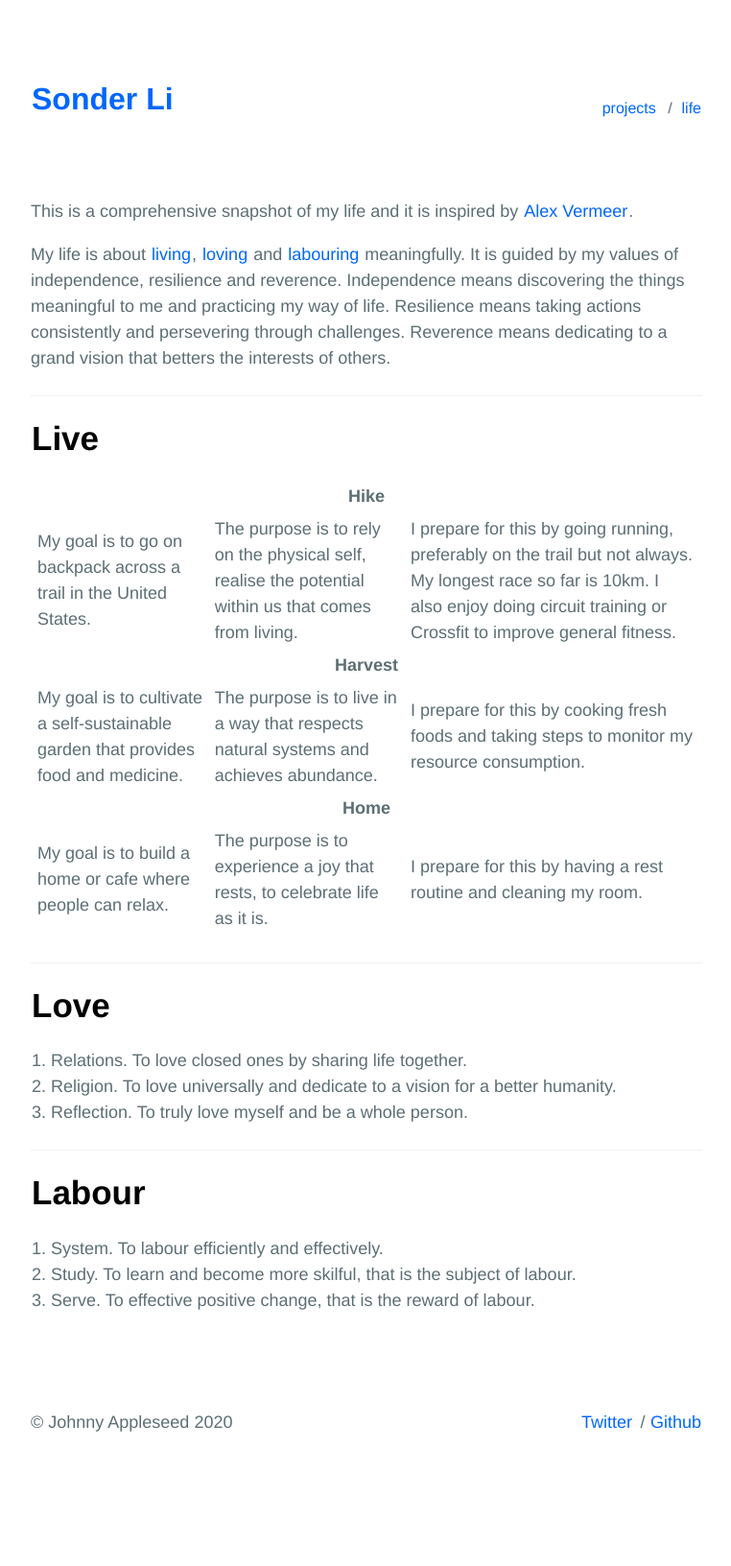
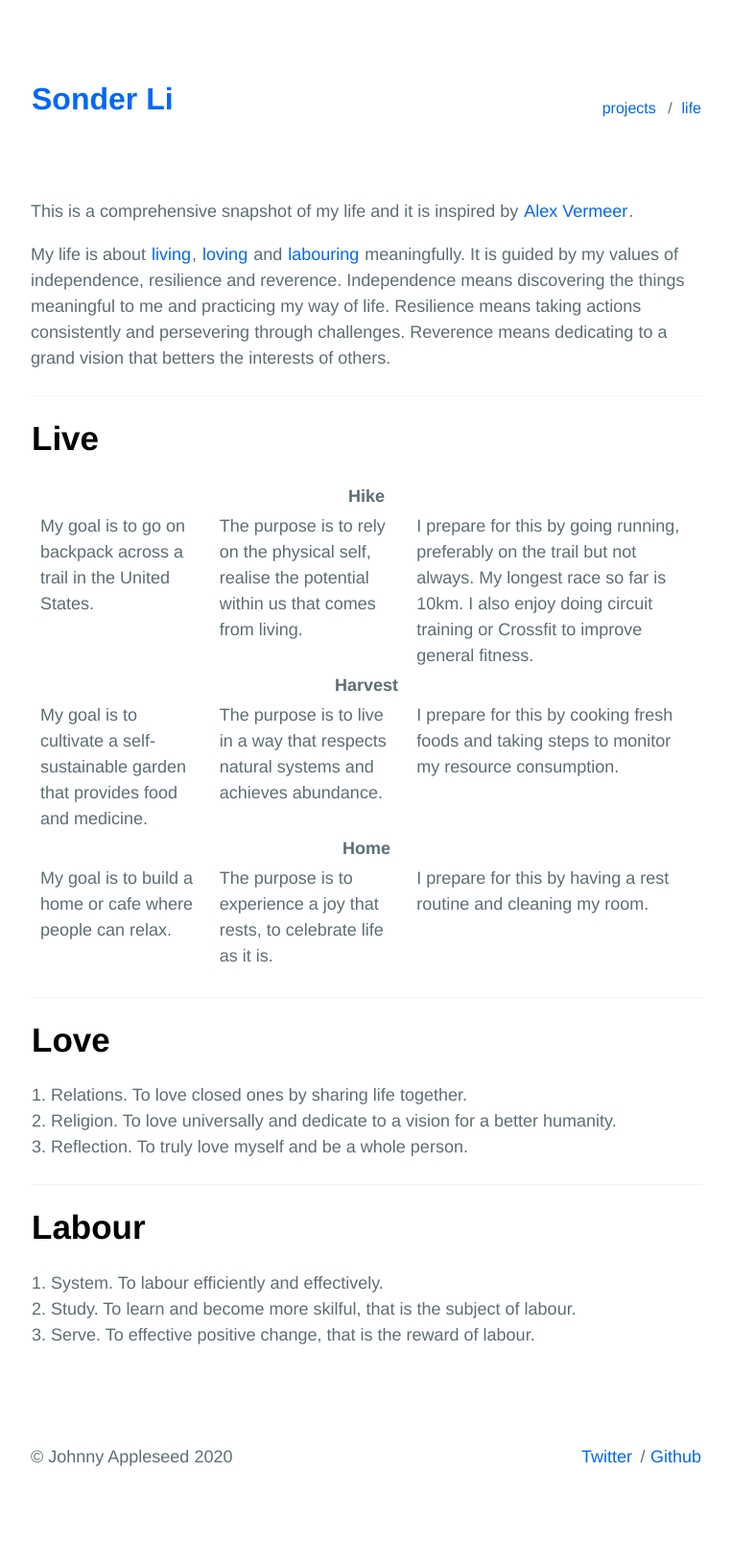
Before and after one commit to sumchuenli/sumchuenli.github.io, a Jekyll site: the page built from _pages/about.md, in a window 1280 px wide. Shown: the whole page at 96% size, without its empty margins (258-1020 px from the left). Built offline with Jekyll 4.4.1, drawn with Linux system fonts in a browser that asks for light colours; before the commit the page ends 1596 px from its top, so only the background shows below that.

Commit message:
css improvement

```diff
--- a/_pages/about.md
+++ b/_pages/about.md
@@ -16,25 +16,25 @@ My life is about <a href="#live">living</a>, <a href="#love">loving</a> and <a h
     <th colspan="3">Hike</th>
   </tr>
   <tr>
-    <td style="padding:5px 5px 5px 5px">My goal is to go on backpack across a trail in the United States.</td>
-    <td style="padding:5px 5px 5px 5px">The purpose is to rely on the physical self, realise the potential within us that comes from living.</td>
-    <td style="padding:5px 5px 5px 5px">I prepare for this by going running, preferably on the trail but not always. My longest race so far is 10km. I also enjoy doing circuit training or Crossfit to improve general fitness.</td>
+    <td>My goal is to go on backpack across a trail in the United States.</td>
+    <td>The purpose is to rely on the physical self, realise the potential within us that comes from living.</td>
+    <td>I prepare for this by going running, preferably on the trail but not always. My longest race so far is 10km. I also enjoy doing circuit training or Crossfit to improve general fitness.</td>
   </tr>
   <tr>
     <th colspan="3">Harvest</th>
   </tr>
   <tr>
-    <td style="padding:5px 5px 5px 5px">My goal is to cultivate a self-sustainable garden that provides food and medicine.</td>
-    <td style="padding:5px 5px 5px 5px">The purpose is to live in a way that respects natural systems and achieves abundance.</td>
-    <td style="padding:5px 5px 5px 5px">I prepare for this by cooking fresh foods and taking steps to monitor my resource consumption.</td>
+    <td>My goal is to cultivate a self-sustainable garden that provides food and medicine.</td>
+    <td>The purpose is to live in a way that respects natural systems and achieves abundance.</td>
+    <td>I prepare for this by cooking fresh foods and taking steps to monitor my resource consumption.</td>
   </tr>
   <tr>
     <th colspan="3">Home</th>
   </tr>
   <tr>
-    <td style="padding:5px 5px 5px 5px">My goal is to build a home or cafe where people can relax.</td>
-    <td style="padding:5px 5px 5px 5px">The purpose is to experience a joy that rests, to celebrate life as it is.</td>
-    <td style="padding:5px 5px 5px 5px">I prepare for this by having a rest routine and cleaning my room.</td>
+    <td>My goal is to build a home or cafe where people can relax.</td>
+    <td>The purpose is to experience a joy that rests, to celebrate life as it is.</td>
+    <td>I prepare for this by having a rest routine and cleaning my room.</td>
   </tr>
 </table>
 
--- a/_sass/base/_reset.scss
+++ b/_sass/base/_reset.scss
@@ -2,6 +2,12 @@
    Reset
    ========================================================================== */
 
+/*Table Cells*/
+
+td {
+  padding:2px 8px 2px 8px;
+  vertical-align: top;
+}
 /* Reset Modified from Normalize.css */
 
 /* Base Reset */
```
